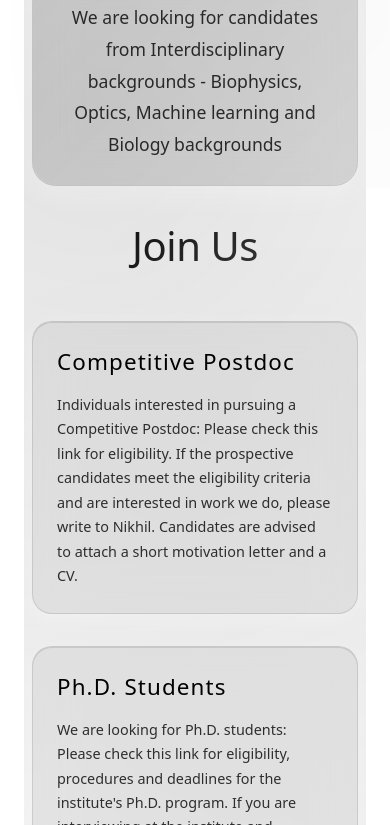
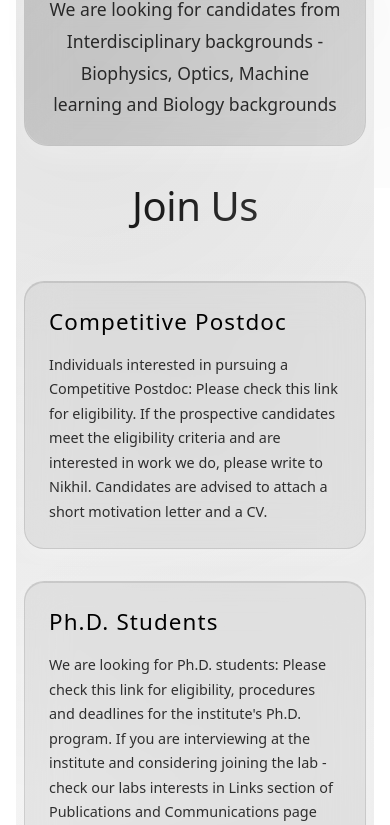
Before and after one commit to aniruddhballal/nikhil-lab-site, a React (Vite) app: page /contact in a window 390 px wide. Shown: the part 656-1481 px from the top of the page. Built offline with nearby package versions, Linux system fonts and the light colour scheme.

Commit message:
Mobile responsiveness-29

```diff
--- a/src/styles/Contact.module.css
+++ b/src/styles/Contact.module.css
@@ -282,7 +282,7 @@
 @media (max-width: 768px) {
   .contactContainer {
     padding: 1rem;
-    margin: 1.5rem; /* Add this or increase this value */
+    margin: 1rem; /* Add this or increase this value */
   }
 
   .backLink {
```
